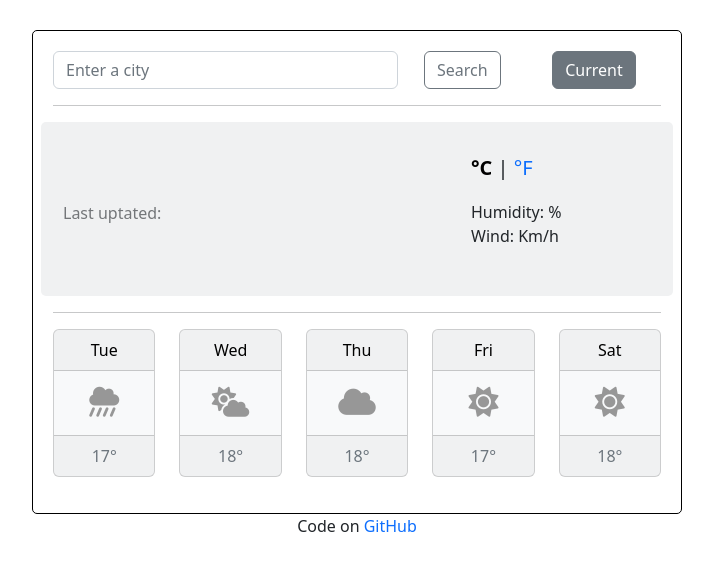
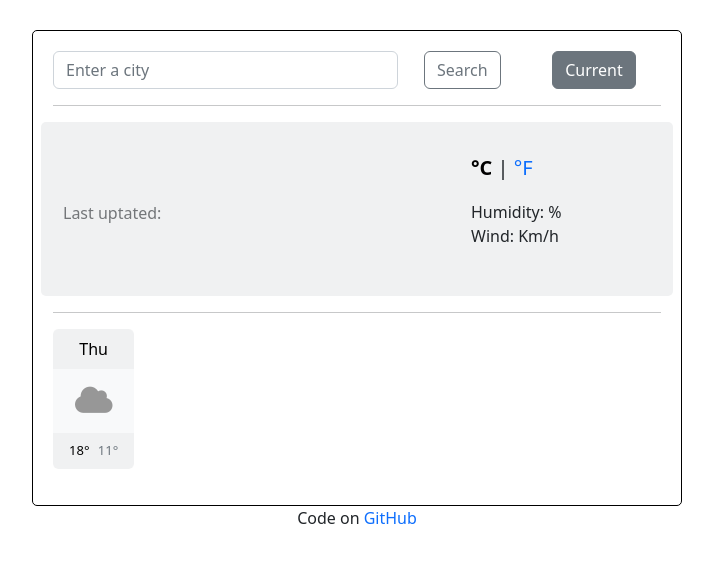
Before and after one commit to zahraf1998/weather-app, a plain HTML site: page index.html in a window 1280 px wide. Shown: the whole page, without its empty margins (283-996 px from the left). Drawn offline with nearby package versions, Linux system fonts and the light colour scheme.

Commit message:
edited forecast HTML CSS

```diff
--- a/index.html
+++ b/index.html
@@ -76,49 +76,16 @@
       </div>
       <hr />
       <div class="row text-center">
-        <div class="col">
-          <div class="card text-bg-light mb-3">
-            <div class="card-header">Tue</div>
-            <div class="card-body">
-              <i class="fa-solid fa-cloud-showers-heavy weather-icon"></i>
-            </div>
-            <div class="card-footer text-muted">17°</div>
-          </div>
-        </div>
-        <div class="col">
-          <div class="card text-bg-light mb-3">
-            <div class="card-header">Wed</div>
-            <div class="card-body">
-              <i class="fa-solid fa-cloud-sun weather-icon"></i>
-            </div>
-            <div class="card-footer text-muted">18°</div>
-          </div>
-        </div>
-        <div class="col">
-          <div class="card text-bg-light mb-3">
-            <div class="card-header">Thu</div>
-            <div class="card-body">
+        <div class="col-2">
+          <div class="card text-bg-light mb-3 forecast-container">
+            <div class="card-header forecast-date">Thu</div>
+            <div class="card-body forecast-img">
               <i class="fa-solid fa-cloud weather-icon"></i>
             </div>
-            <div class="card-footer text-muted">18°</div>
-          </div>
-        </div>
-        <div class="col">
-          <div class="card text-bg-light mb-3">
-            <div class="card-header">Fri</div>
-            <div class="card-body">
-              <i class="fa-solid fa-sun weather-icon"></i>
+            <div class="card-footer forecast-temp">
+              <span class="forecast-temp-max"> 18° </span
+              ><span class="forecast-temp-min text-muted"> 11°</span>
             </div>
-            <div class="card-footer text-muted">17°</div>
-          </div>
-        </div>
-        <div class="col">
-          <div class="card text-bg-light mb-3">
-            <div class="card-header">Sat</div>
-            <div class="card-body">
-              <i class="fa-solid fa-sun weather-icon"></i>
-            </div>
-            <div class="card-footer text-muted">18°</div>
           </div>
         </div>
       </div>
--- a/src/styles.css
+++ b/src/styles.css
@@ -59,6 +59,27 @@ li {
   font-size: 30px;
 }
 
+.forecast-container,
+.card-header,
+.card-footer {
+  border: none;
+}
+.forecast-container {
+  transition: all 200ms ease-in-out;
+}
+
+.forecast-container:hover {
+  box-shadow: 2px 2px 5px rgba(0, 0, 0, 0.1);
+}
+
+.forecast-temp {
+  font-size: 13px;
+}
+
+.forecast-temp-max {
+  margin-right: 5px;
+}
+
 footer {
   text-align: center;
 }
```
